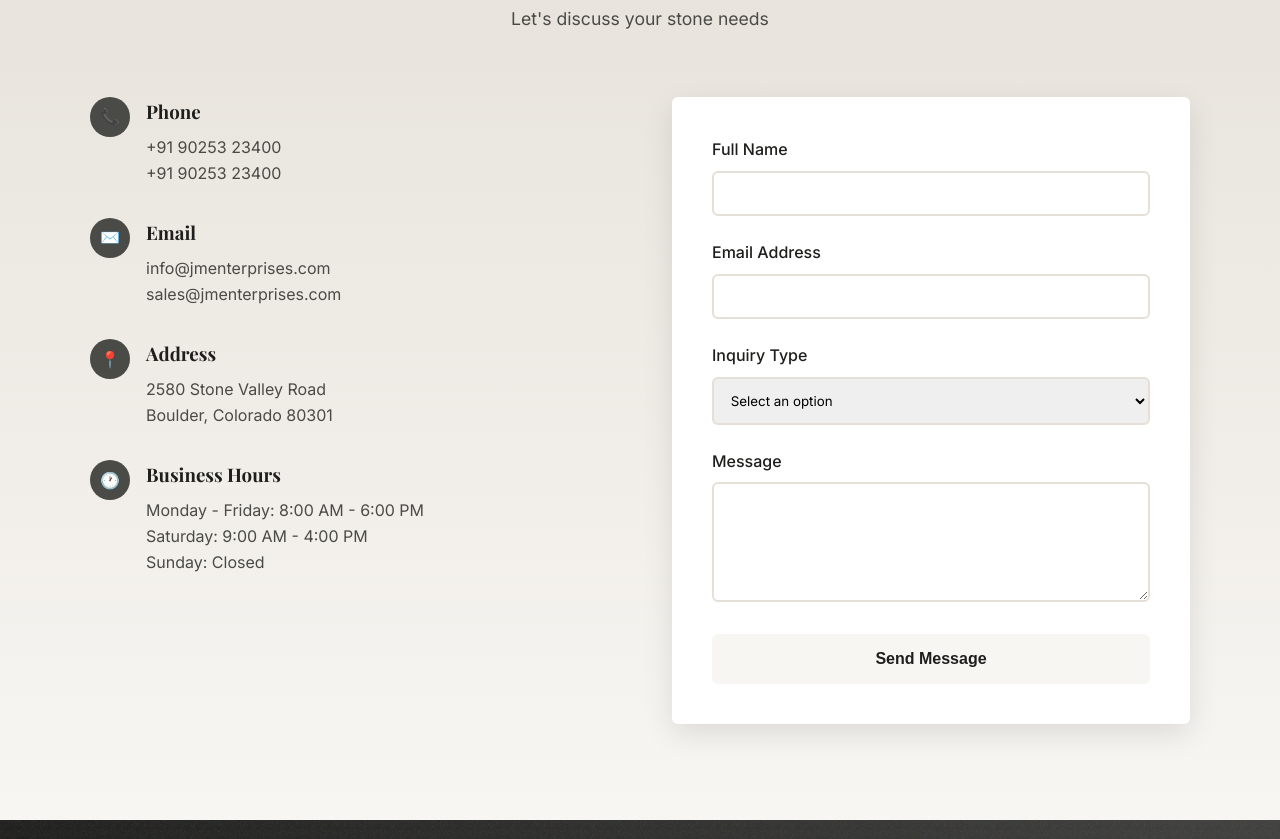
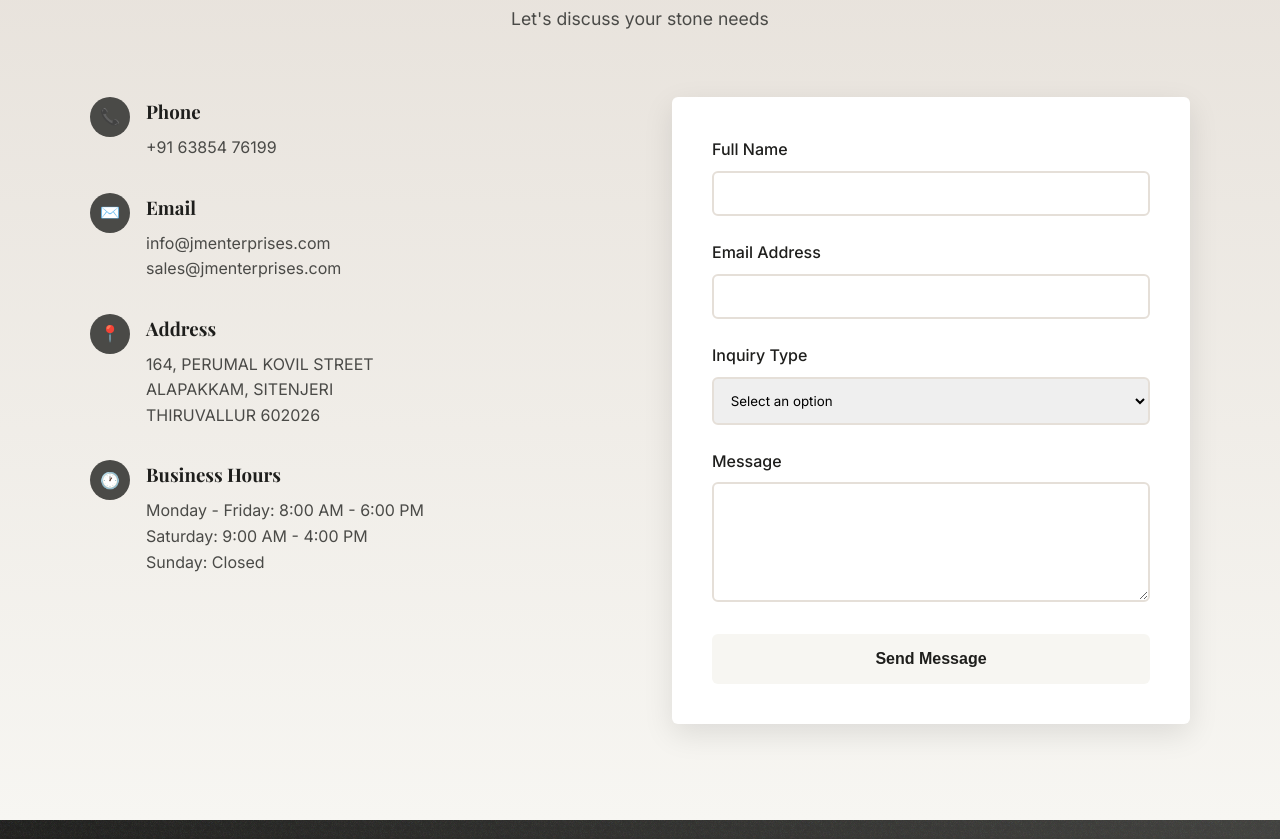
Before and after one commit to jmenterprises6385-ui/JM-ENTERPRISES, a plain HTML site: page index.html in a window 1280 px wide. Shown: the part 5140-5979 px from the top of the page. Drawn offline with nearby package versions, Linux system fonts and the light colour scheme.

Commit message:
Update index.html

```diff
--- a/index.html
+++ b/index.html
@@ -1090,9 +1090,8 @@
                         <div class="contact-icon">📞</div>
                         <div class="contact-details">
                             <h3>Phone</h3>
-                            <p>+91 90253 23400</p>
-                            <p>+91 90253 23400</p>
-                        </div>
+                            <p>+91 63854 76199</p>
+                           </div>
                     </div>
 
                     <div class="contact-item">
@@ -1108,8 +1107,9 @@
                         <div class="contact-icon">📍</div>
                         <div class="contact-details">
                             <h3>Address</h3>
-                            <p>2580 Stone Valley Road</p>
-                            <p>Boulder, Colorado 80301</p>
+                            <p>164, PERUMAL KOVIL STREET</p>
+                            <p>ALAPAKKAM, SITENJERI</p>
+                            <p>THIRUVALLUR 602026</p>
                         </div>
                     </div>
 
```
